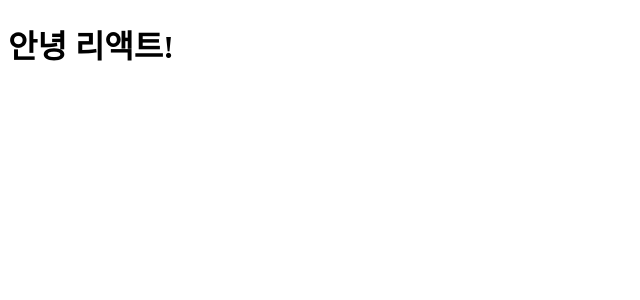
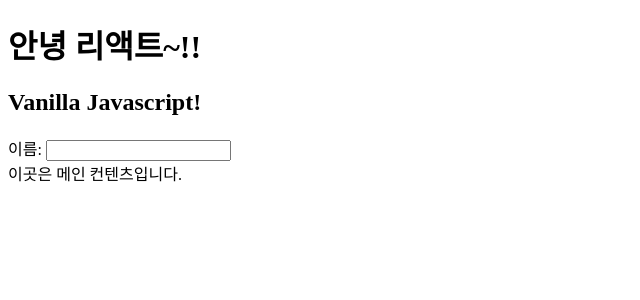
Before and after one commit to Kanggwanju/react-study202508, a React (Vite) app: page / in a window 1280 px wide. Shown: the top 300 px of the page, without its empty margins (0-640 px from the left). Built offline with nearby package versions, Linux system fonts and the light colour scheme.

Commit message:
1-3-1. JSX 기초

```diff
--- a/src/App.jsx
+++ b/src/App.jsx
@@ -1,6 +1,36 @@
+import  React from 'react';
+
+/*
+    jsx : 리액트에서 사용하는 특수한 js문법, 태그를 그대로 쓰면 알아서 변환
+
+    - 규칙 :
+    1. return안에있는 태그는 반드시 하나의 태그로 묶여야 함.
+    2. 빈 태그(닫는 태그가 없는)는 반드시 /> 로 마감
+    3. 태그의 class속성은 자바스크립트 키워드 class와 겹쳐서 className으로 표기
+    4. 의미없는 부모는 <React.Fragment>로 감싸면 됨
+    5. 변수값이나 함수를 출력할 때는 {}로 감싸면 됨.
+  */
 
 function App() {
-  return <h1>안녕 리액트!</h1>
+
+  // const $h1 = React.createElement('h1', null, '잘가 리액트!');
+  const $h1 = <h1 className='title'>안녕 리액트~!!</h1>;
+
+  const text = 'Vanilla Javascript!';
+
+  return(
+    <>
+      <header>
+        {$h1}
+        <h2>{text}</h2>
+        <label htmlFor='nameInput'>이름: </label>
+        <input id='nameInput' type="text"/>
+      </header>
+      <main>
+        이곳은 메인 컨텐츠입니다.
+      </main>
+    </>
+  );
 }
 
 export default App
```
